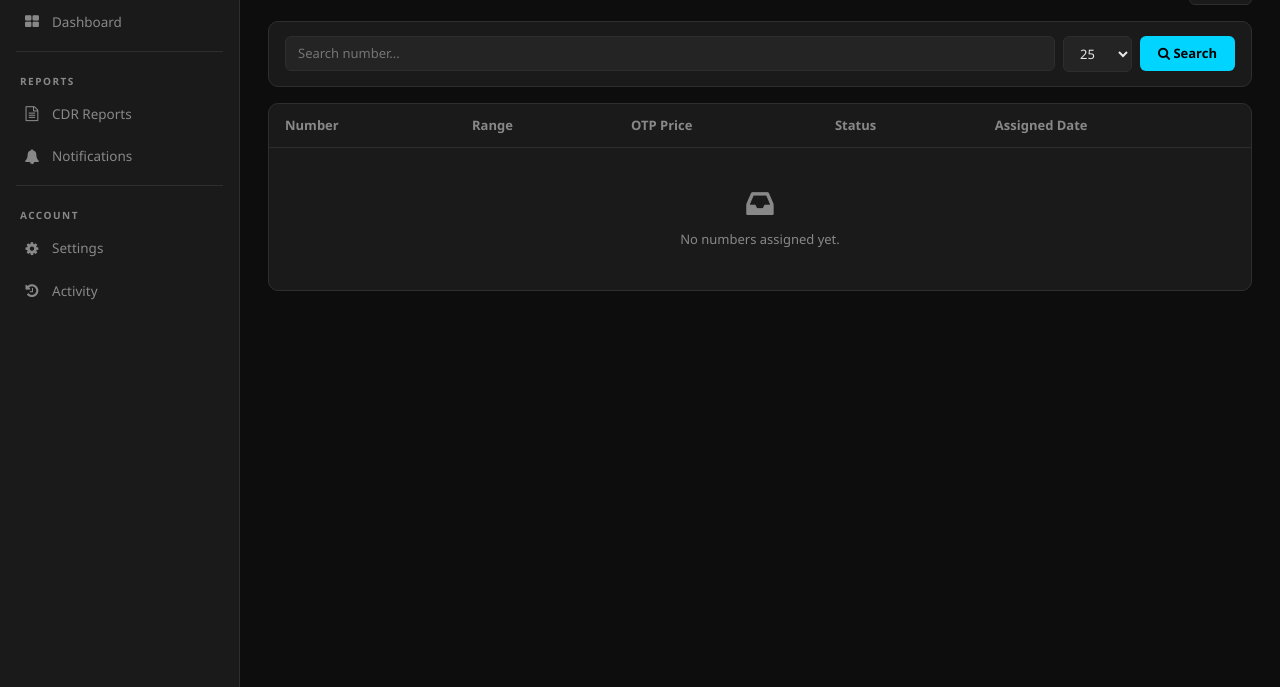
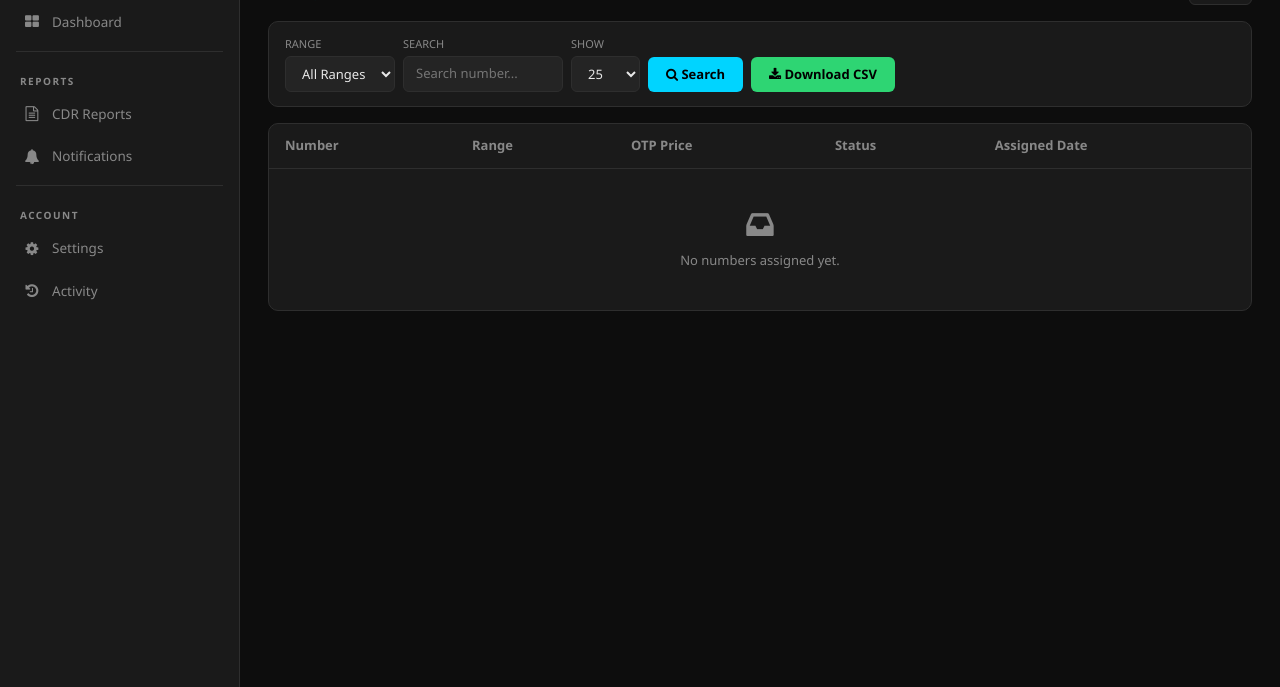
Before and after one commit to jonayedmiya320-prog/Power-SMS-panel, a Python web app: template app/templates/main/client_numbers.html in a window 1280 px wide. Shown: the part 113-800 px from the top of the page. Run offline with Jinja, Linux system fonts and the light colour scheme; the template is opened without the code that fills it, so the values that code supplies are empty; some libraries are stand-ins or nearby versions.

Commit message:
Update client_numbers.html

```diff
--- a/app/templates/main/client_numbers.html
+++ b/app/templates/main/client_numbers.html
@@ -11,8 +11,23 @@
 
 <div style="background:var(--card); border:1px solid var(--border); border-radius:10px; padding:14px 16px; margin-bottom:16px;">
     <form method="GET" id="filterForm" style="display:flex; flex-wrap:wrap; gap:8px; align-items:center;">
+        <div>
+            <label style="font-size:11px; color:var(--muted); display:block; margin-bottom:4px;">RANGE</label>
+            <select name="frange" onchange="document.getElementById('filterForm').submit()"
+                style="background:var(--hover); border:1px solid var(--border); color:var(--txt); border-radius:6px; padding:7px 12px; font-size:13px;">
+                <option value="">All Ranges</option>
+                {% for r in ranges %}
+                <option value="{{ r.id }}" {% if request.args.get('frange') == r.id|string %}selected{% endif %}>+{{ r.prefix }} — {{ r.country }}</option>
+                {% endfor %}
+            </select>
+        </div>
+        <div>
+            <label style="font-size:11px; color:var(--muted); display:block; margin-bottom:4px;">SEARCH</label>
             <input type="text" name="search" value="{{ request.args.get('search','') }}" placeholder="Search number..."
-            style="flex:1; min-width:160px; background:var(--hover); border:1px solid var(--border); color:var(--txt); border-radius:6px; padding:7px 12px; font-size:13px;">
+                style="background:var(--hover); border:1px solid var(--border); color:var(--txt); border-radius:6px; padding:7px 12px; font-size:13px; width:160px;">
+        </div>
+        <div>
+            <label style="font-size:11px; color:var(--muted); display:block; margin-bottom:4px;">SHOW</label>
             <select name="per_page" onchange="document.getElementById('filterForm').submit()"
                 style="background:var(--hover); border:1px solid var(--border); color:var(--txt); border-radius:6px; padding:7px 12px; font-size:13px;">
                 {% for n in [25, 50, 100, 500] %}
@@ -20,9 +35,13 @@
                 {% endfor %}
                 <option value="99999" {% if per_page == 99999 %}selected{% endif %}>All</option>
             </select>
-        <button type="submit" style="background:var(--accent); color:#000; border:none; border-radius:6px; padding:8px 18px; font-size:13px; font-weight:700; cursor:pointer;">
+        </div>
+        <button type="submit" style="background:var(--accent); color:#000; border:none; border-radius:6px; padding:8px 18px; font-size:13px; font-weight:700; cursor:pointer; align-self:flex-end;">
             <i class="fa fa-search"></i> Search
         </button>
+        <a href="{{ url_for('main.client_download_numbers') }}" style="background:var(--success); color:#000; border:none; border-radius:6px; padding:8px 18px; font-size:13px; font-weight:700; text-decoration:none; align-self:flex-end;">
+            <i class="fa fa-download"></i> Download CSV
+        </a>
     </form>
 </div>
 
@@ -82,15 +101,15 @@
         <span style="font-size:13px; color:var(--muted);">Page {{ numbers.page }} of {{ numbers.pages }} — {{ numbers.total }} total</span>
         <div style="display:flex; gap:4px; flex-wrap:wrap;">
             {% if numbers.has_prev %}
-            <a href="{{ url_for('main.client_my_numbers', page=numbers.prev_num, search=request.args.get('search',''), per_page=per_page) }}"
+            <a href="{{ url_for('main.client_my_numbers', page=numbers.prev_num, search=request.args.get('search',''), frange=request.args.get('frange',''), per_page=per_page) }}"
                style="background:var(--hover); color:var(--txt); border:1px solid var(--border); border-radius:6px; padding:5px 12px; text-decoration:none; font-size:13px;">‹ Prev</a>
             {% endif %}
             {% for p in range([1, numbers.page-2]|max, [numbers.pages+1, numbers.page+3]|min) %}
-            <a href="{{ url_for('main.client_my_numbers', page=p, search=request.args.get('search',''), per_page=per_page) }}"
+            <a href="{{ url_for('main.client_my_numbers', page=p, search=request.args.get('search',''), frange=request.args.get('frange',''), per_page=per_page) }}"
                style="background:{% if p == numbers.page %}var(--accent){% else %}var(--hover){% endif %}; color:{% if p == numbers.page %}#000{% else %}var(--txt){% endif %}; border:1px solid var(--border); border-radius:6px; padding:5px 12px; text-decoration:none; font-size:13px;">{{ p }}</a>
             {% endfor %}
             {% if numbers.has_next %}
-            <a href="{{ url_for('main.client_my_numbers', page=numbers.next_num, search=request.args.get('search',''), per_page=per_page) }}"
+            <a href="{{ url_for('main.client_my_numbers', page=numbers.next_num, search=request.args.get('search',''), frange=request.args.get('frange',''), per_page=per_page) }}"
                style="background:var(--hover); color:var(--txt); border:1px solid var(--border); border-radius:6px; padding:5px 12px; text-decoration:none; font-size:13px;">Next ›</a>
             {% endif %}
         </div>
```
Lines whose indentation alone changed are shown as unchanged.
